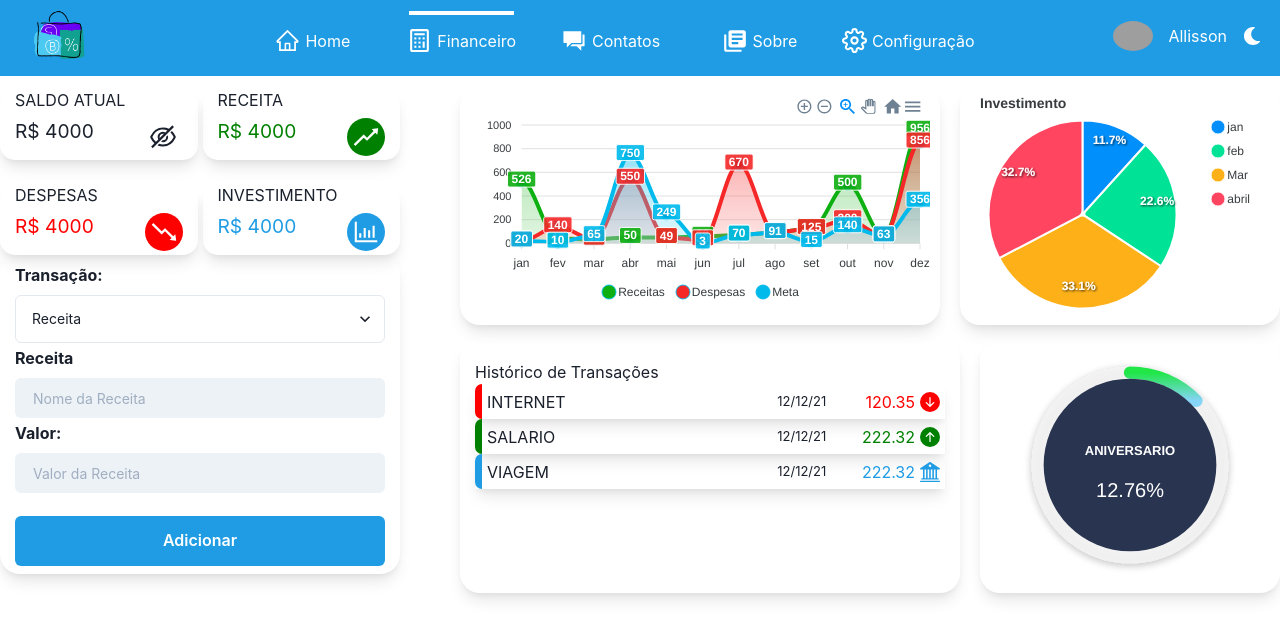
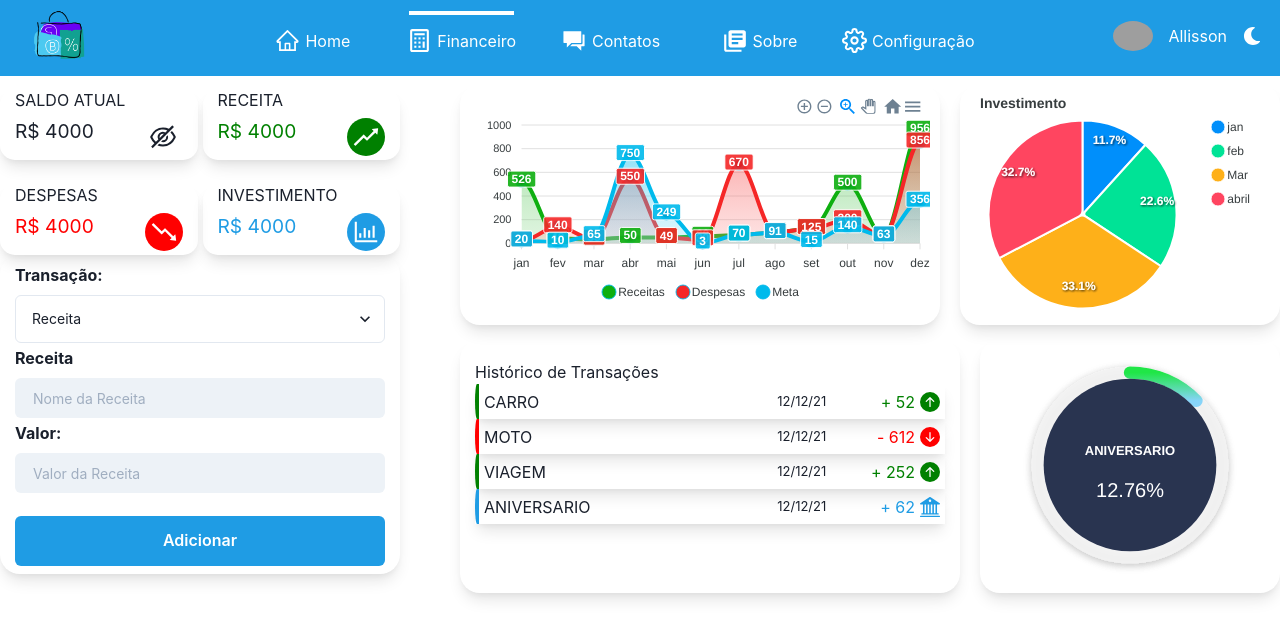
Before and after one commit to Allisson-Lima-Dev/Bank, a Next.js app: page /control in a window 1280 px wide. Shown: the top 638 px of the page. Built offline with nearby package versions, Linux system fonts and the light colour scheme; grey boxes are pictures that could not be loaded.

Commit message:
UPDATE LÓGICA DE VALORES PARA COMPONENT

```diff
--- a/src/components/cards/cardHistory/index.tsx
+++ b/src/components/cards/cardHistory/index.tsx
@@ -13,6 +13,7 @@ interface CardProps {
   name: string;
   value: string | number;
   date: any;
+  type: string | number;
 }
 
 export function CardHistory({
@@ -22,34 +23,50 @@ export function CardHistory({
   name,
   value,
   date,
+  type,
 }: CardProps) {
-  const ColorValues = expense == true ? 'red' : revenue ? 'green' : goal ? '#1f9ce4' : ''
+  const ColorValues =
+    expense == true ? 'red' : revenue ? 'green' : goal ? '#1f9ce4' : '';
   const shadow = useColorModeValue('lg', 'dark-lg');
   return (
     <Box>
-      <Flex align={'center'} justifyContent={'space-between'} boxShadow={shadow} pr="5px">
-        <Flex align={'center'} h="35px" >
+      <Flex
+        align={'center'}
+        justifyContent={'space-between'}
+        boxShadow={shadow}
+        pr="5px"
+      >
+        <Flex align={'center'} h="35px">
           <Box
             bg={ColorValues}
-            w="7px"
+            w="4px"
             h="100%"
             mr="5px"
-            borderTopLeftRadius={'20px'}
-            borderBottomLeftRadius={'20px'}
+            borderTopLeftRadius={'50%'}
+            borderBottomLeftRadius={'50%'}
           />
           <Text textTransform={'uppercase'}>{name}</Text>
         </Flex>
-        <Flex align={'center'} w={{base: '50%',md: '40%', lg: '35%'}} justifyContent={'space-between'}>
-          <Text fontSize={{base: '11px', lg: '13px'}} mr={{base: '5px', lg: ''}}>{date}</Text>
+        <Flex
+          align={'center'}
+          w={{ base: '50%', md: '40%', lg: '35%' }}
+          justifyContent={'space-between'}
+        >
+          <Text
+            fontSize={{ base: '11px', lg: '13px' }}
+            mr={{ base: '5px', lg: '' }}
+          >
+            {date}
+          </Text>
           <Flex align={'center'}>
-            <Text mr="5px" color={ColorValues}>{value}</Text>
+            <Text mr="5px" color={ColorValues}>{`${type} ${value}`}</Text>
 
             {revenue ? (
               <BsArrowUpCircleFill size={20} color="green" />
             ) : expense ? (
-              <BsArrowDownCircleFill size={20} color="red"/>
+              <BsArrowDownCircleFill size={20} color="red" />
             ) : goal ? (
-              <BsBank2 size={20} color="#1f9ce4"/>
+              <BsBank2 size={20} color="#1f9ce4" />
             ) : (
               ''
             )}
--- a/src/pages/control.tsx
+++ b/src/pages/control.tsx
@@ -1,4 +1,4 @@
-import React, { useState } from 'react';
+import React, { useEffect, useState } from 'react';
 import {
   Box,
   Flex,
@@ -138,6 +138,27 @@ export default function Control() {
       data: [20, 10, 65, 750, 249, 3, 70, 91, 15, 140, 63, 356],
     },
   ]);
+
+  const [operato, setOperator] = useState<string>();
+  const [card, setCard] = useState<any>({
+    expense: false,
+    revenue: false,
+  });
+
+  const ValuesTransation = [
+    { id: 1, name: 'Carro', amount: 52, type: 1 },
+    { id: 2, name: 'Moto', amount: 612, type: 2 },
+    { id: 3, name: 'Viagem', amount: 252, type: 1 },
+    { id: 4, name: 'aniversario', amount: 62, type: 3 },
+  ];
+
+
+  console.log(card);
+
+  const initial = () => {
+    ValuesTransation.forEach(card);
+  };
+  console.log(initial);
 
   return (
     <Box>
@@ -350,24 +371,22 @@ export default function Control() {
                   >
                     <Text>Histórico de Transações</Text>
                     <Flex></Flex>
-                    <CardHistory
-                      expense={true}
-                      name="Internet"
-                      value={120.35}
-                      date={'12/12/21'}
-                    />
-                    <CardHistory
-                      revenue={true}
-                      name="Salario"
-                      value={222.32}
-                      date={'12/12/21'}
-                    />
-                    <CardHistory
-                      goal={true}
-                      name="Viagem"
-                      value={222.32}
-                      date={'12/12/21'}
-                    />
+                    {ValuesTransation.map((item: any, key) => {
+                      return (
+                        <CardHistory
+                          key={item.id}
+                          expense={item.type == 2 ? true : false}
+                          revenue={item.type == 1 ? true : false}
+                          goal={item.type == 3 ? true : false}
+                          type={
+                            item.type == 1 ? '+' : item.type == 3 ? '+' : '-'
+                          }
+                          name={item.name}
+                          value={item.amount}
+                          date={'12/12/21'}
+                        />
+                      );
+                    })}
                   </Box>
                   <Box
                     w={{ base: '95%', lg: 'auto' }}
```
